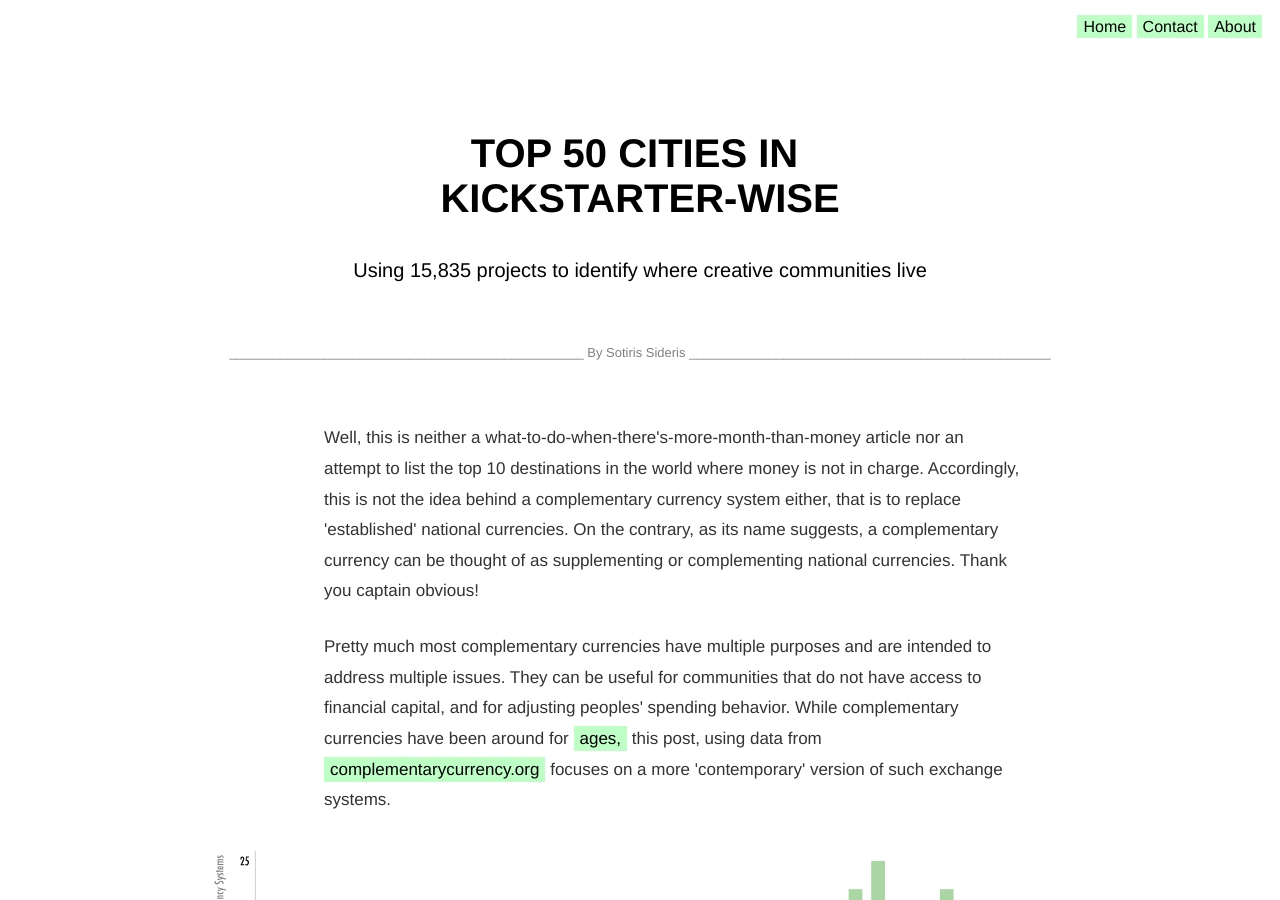
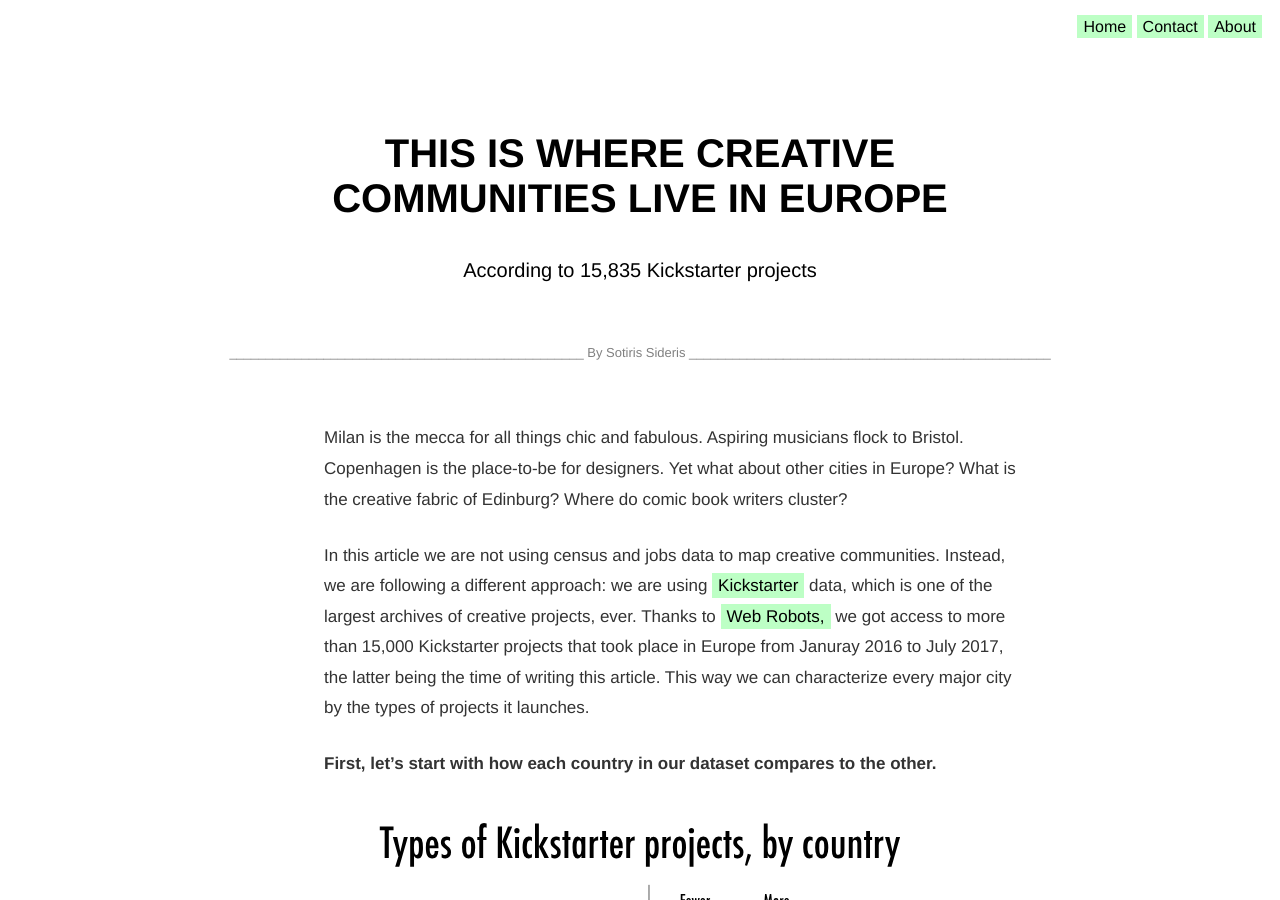
Before and after one commit to 2109Sot/studio-projects, a Jekyll site: the page docs/kickstarter/index.html, which Jekyll copies as it is, in a window 1280 px wide and 900 px high. Built offline with Jekyll 4.4.1, drawn with Linux system fonts in a browser that asks for light colours.

Commit message:
heat_map

```diff
--- a/docs/kickstarter/index.html
+++ b/docs/kickstarter/index.html
@@ -145,27 +145,29 @@
       </div>
 
       <div id="my_header">
-        TOP 50 CITIES IN <img width="70%" src="https://2109sot.github.io/studio-projects/crowdfunding/year_breakdown.svg" alt="" />
- KICKSTARTER-WISE
+        THIS IS WHERE CREATIVE COMMUNITIES LIVE IN EUROPE
       </div>
 
       <div id="my_subheader">
-        Using 15,835 projects to identify where creative communities live
+        According to 15,835 Kickstarter projects
       </div>
 
       <div id="my_another_subheader">
         _________________________________________________  By Sotiris Sideris  __________________________________________________
       </div>
 
-      <p>Well, this is neither a what-to-do-when-there's-more-month-than-money article nor an attempt to list the top 10 destinations in the world where money is not in charge.
-      Accordingly, this is not the idea behind a complementary currency system either, that is to replace 'established' national currencies. On the contrary, as its name suggests, a complementary currency can be thought of as supplementing or complementing national currencies. Thank you captain obvious!</p>
+      <p>Milan is the mecca for all things chic and fabulous. Aspiring musicians flock to Bristol. Copenhagen is the place-to-be for designers. Yet what about other cities in Europe? What is the creative fabric of Edinburg? Where do comic book writers cluster?</p>
 
-      <p>Pretty much most complementary currencies have multiple purposes and are intended to address multiple issues. They can be useful for communities that do not have access to financial capital, and for adjusting peoples' spending behavior.
-      While complementary currencies have been around for <a href="https://en.wikipedia.org/wiki/List_of_historical_currencies">ages,</a> this post, using data from <a href="http://complementarycurrency.org/ccDatabase/les_public.html">complementarycurrency.org</a> focuses on a more 'contemporary' version of such exchange systems.
-      </p>
+      <p>In this article we are not using census and jobs data to map creative communities. Instead, we are following a different approach: we are using <a href="https://www.kickstarter.com">Kickstarter</a> data, which is one of the largest archives of creative projects, ever. Thanks to <a href="https://webrobots.io/kickstarter-datasets/">Web Robots,</a> we got access to more than 15,000 Kickstarter projects that took place in Europe from Januray 2016 to July 2017, the latter being the time of writing this article. This way we can characterize every major city by the types of projects it launches.</p>
+
+      <p><b>First, let’s start with how each country in our dataset compares to the other.</b></p>
 
       <div>
-        <img width="70%" src="https://2109sot.github.io/studio-projects/complementary_currencies/year_breakdown.svg" alt="" />
+        <img width="45%" src="https://2109sot.github.io/studio-projects/kickstarter/heat_map_TITLE-02.svg" alt="" />
+      </div>
+
+      <div>
+        <img width="80%" src="https://2109sot.github.io/studio-projects/kickstarter/heat_map-01.svg" alt="" />
       </div>
 
       <p> As we can see in the chart above everything (re)started in the 1980s, 'Victoria Local Exchange Trading System' in Canada being the first created in 1982, followed by 'LETS Utrecht e.o., het Sterrenstelsel' in the Netherlands in 1985 and 'Maleny LETS' in Australia in 1987.</p>
@@ -175,6 +177,8 @@
      <div>
        <img width="70%" src="https://2109sot.github.io/studio-projects/complementary_currencies/system_type.svg" alt="" />
      </div>
+
+
 
      <p>Some complementary currencies incorporate value scales based on time or the backing of real resources (gold, oil, services, etc.). A time-based currency is valued by the time required to perform a service in hours, notwithstanding the potential market value of the service. Another type of complementary monetary systems is the barter, an exchange of specific goods or services is performed without the use of any currency.
      Local exchange trading systems (LETS), the most popular type in my dataset, are locally initiated, democratically organised, not-for-profit community enterprises that provide a community information service and records transactions of members exchanging goods and services by using locally created currency.</p>
```
Also changed, not shown: docs/kickstarter/heat_map-01.svg.
